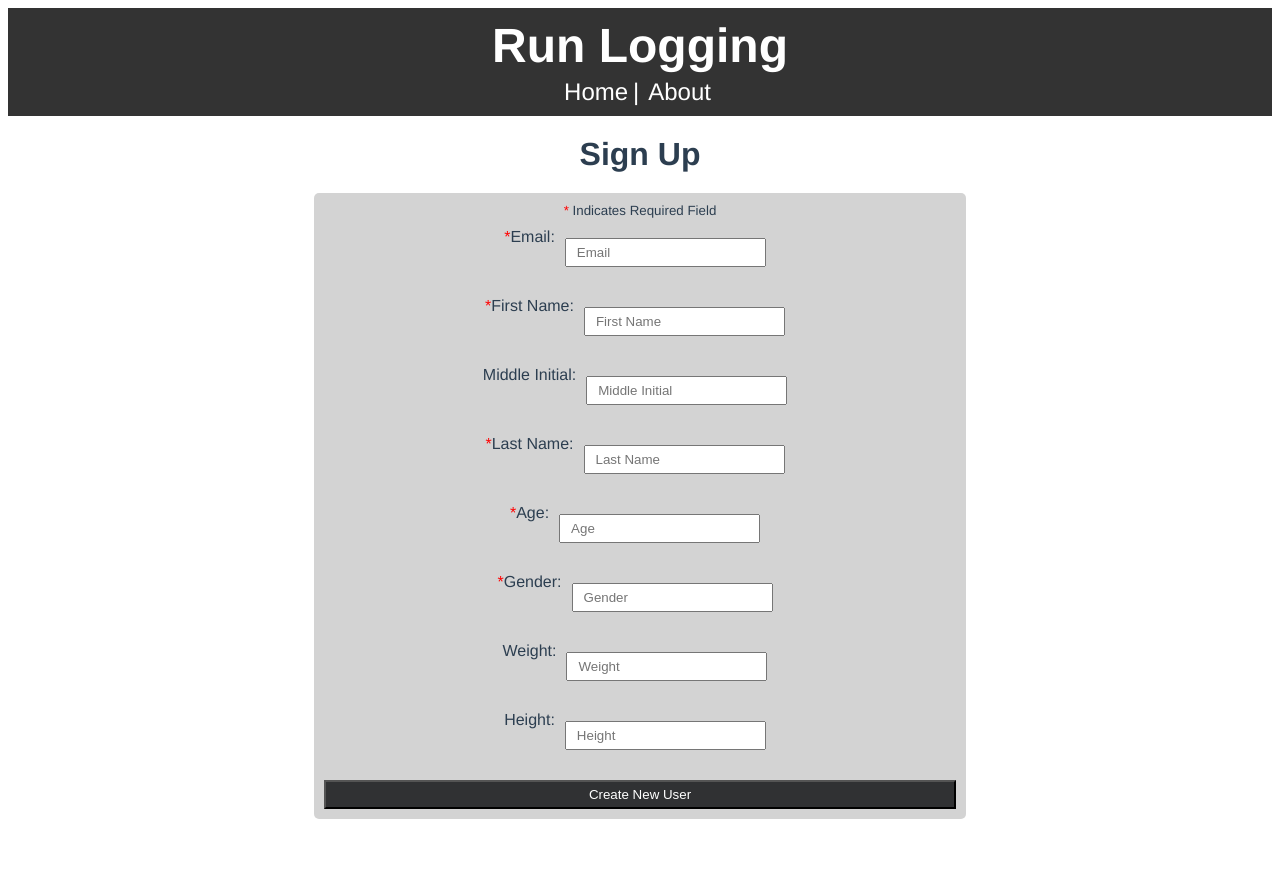
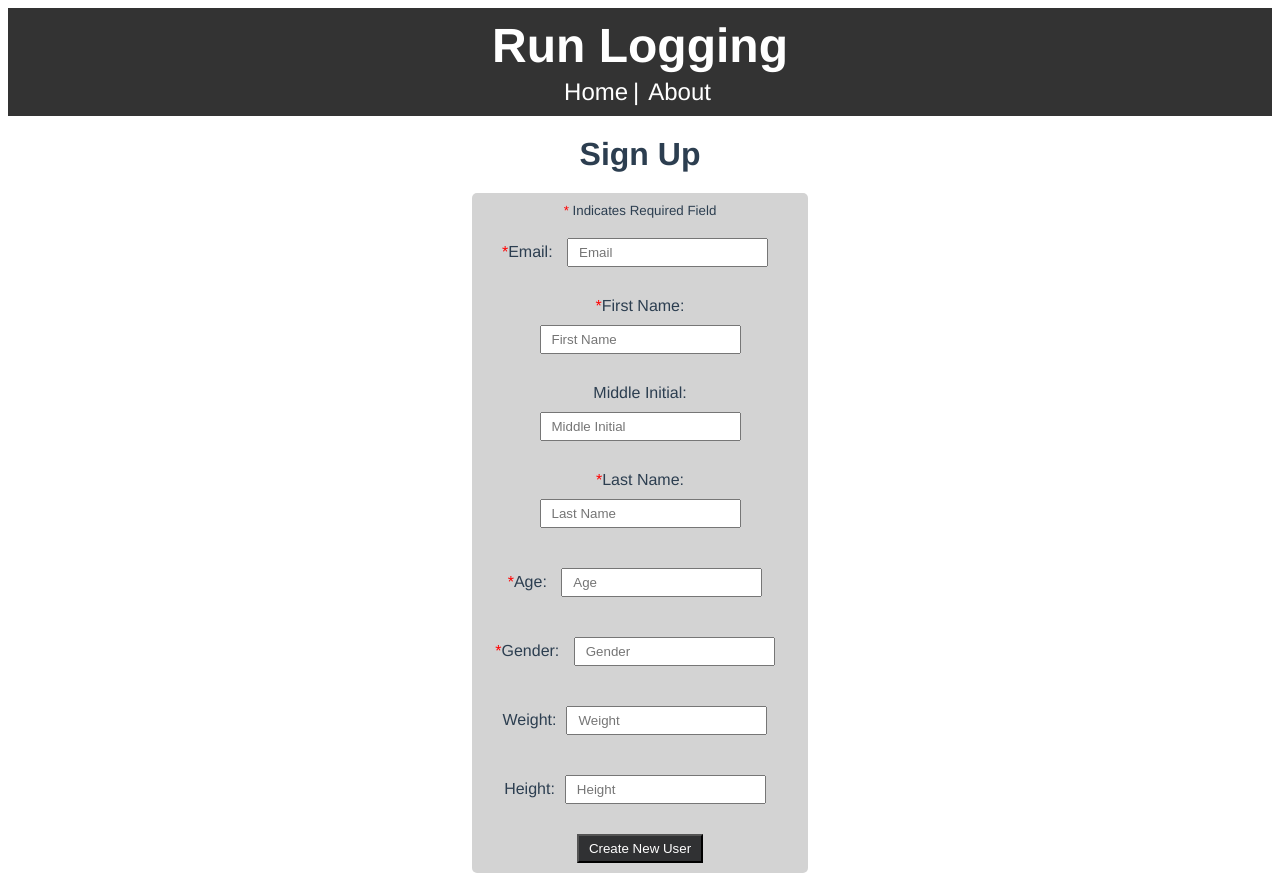
Before and after one commit to chris-jantzen/Run-Logging, a Vue app in the folder client/: page /#/ in a window 1280 px wide. Before the commit the page ends 827 px from the top, so only its background shows below. Built offline with nearby package versions, Linux system fonts and the light colour scheme.

Commit message:
better looking ui

```diff
--- a/client/src/components/MainPage.vue
+++ b/client/src/components/MainPage.vue
@@ -92,11 +92,26 @@ export default {
 .create-user {
   display: flex;
   flex-direction: column;
+  align-items: center;
   margin: auto;
-  width: 50%;
+  width: 25%;
   background-color: lightgray;
   border-radius: 5px;
   padding: 10px;
+
+  .input-box {
+    justify-content: center;
+    align-content: center;
+    margin: 10px;
+
+    input {
+      padding: 5px 10px;
+      margin-left: 10px;
+    }
+
+    label {
+    }
+  }
 
   .submit {
     background-color: #303133;
@@ -111,18 +126,6 @@ export default {
   }
 }
 
-.input-box {
-  display: flex;
-  justify-content: center;
-  align-content: center;
-  margin: 10px;
-
-  input {
-    padding: 5px 10px;
-    margin-left: 10px;
-  }
-}
-
 .red {
   color: red;
 }
```
